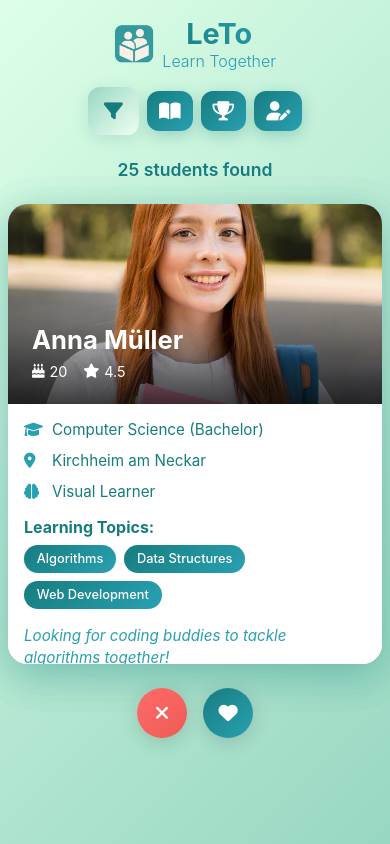
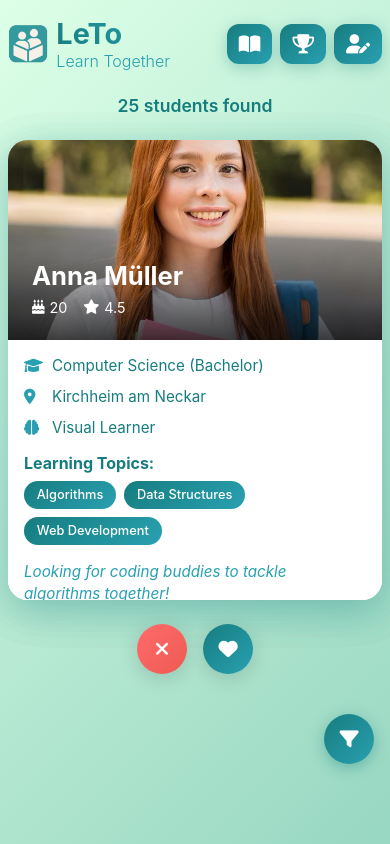
Before and after one commit to JoDi-2903/LeTo-Hackathon, a Vue app in the folder LeTo/: page / in a window 390 px wide. Built offline with nearby package versions, Linux system fonts and the light colour scheme.

Commit message:
moved filter button from header to floating-action-button position

```diff
--- a/LeTo/src/views/HomePage.vue
+++ b/LeTo/src/views/HomePage.vue
@@ -10,9 +10,6 @@
     </div>
   </div>
   <div class="header-actions">
-    <button class="filter-toggle" @click="showFilters = !showFilters">
-      <i class="fas fa-filter"></i>
-    </button>
     <button class="courses-toggle" @click="$router.push('/groups-courses')">
       <i class="fas fa-book-open"></i>
     </button>
@@ -254,6 +251,10 @@
         <button @click="resetFilters" class="btn-primary">Reset Filters</button>
       </div>
     </div>
+  <!-- Add floating action button at the bottom of the page -->
+    <button class="filter-fab" @click="showFilters = !showFilters">
+      <i class="fas fa-filter"></i>
+    </button>
   </div>
 </template>
 
@@ -596,6 +597,32 @@ export default {
   min-width: 0; /* Allow text to shrink if needed */
 }
 
+/* Floating Action Button (FAB) for filters */
+.filter-fab {
+  position: fixed;
+  bottom: 1.5rem;
+  right: 1.5rem;
+  background: linear-gradient(135deg, var(--teal-green), var(--teal));
+  color: white;
+  border: none;
+  border-radius: 50%;
+  width: 60px;
+  height: 60px;
+  font-size: 1.5rem;
+  cursor: pointer;
+  box-shadow: 0 4px 15px rgba(22, 125, 127, 0.4);
+  transition: all 0.3s ease;
+  display: flex;
+  align-items: center;
+  justify-content: center;
+  z-index: 1000;
+}
+
+.filter-fab:hover {
+  transform: scale(1.1);
+  box-shadow: 0 6px 20px rgba(22, 125, 127, 0.6);
+}
+
 /* Update responsive design for the header */
 @media (max-width: 480px) {
   .app-header {
@@ -619,8 +646,12 @@ export default {
     font-size: 0.8rem; /* Smaller subtitle on mobile */
   }
 
-  .filter-toggle {
-    padding: 0.5rem 0.75rem; /* Smaller padding for the filter button */
+  .filter-fab {
+    bottom: 1rem;
+    right: 1rem;
+    width: 50px;
+    height: 50px;
+    font-size: 1.2rem;
   }
 }
 
@@ -640,24 +671,6 @@ export default {
   color: var(--teal);
   margin: 0;
   font-weight: 300;
-}
-
-.filter-toggle {
-  background: linear-gradient(135deg, var(--spearmint), var(--mint-light));
-  color: var(--teal-green);
-  border: none;
-  border-radius: 12px;
-  padding: 0.75rem 1rem;
-  font-size: 1.2rem;
-  cursor: pointer;
-  transition: all 0.3s ease;
-  box-shadow: 0 4px 15px rgba(22, 125, 127, 0.15);
-  flex-shrink: 0;
-}
-
-.filter-toggle:hover {
-  transform: translateY(-2px);
-  box-shadow: 0 6px 20px rgba(22, 125, 127, 0.25);
 }
 
 /* Filters Panel */
@@ -1207,14 +1220,24 @@ export default {
     padding: 0.5rem;
   }
 
+  /* Keep header as row rather than column */
   .app-header {
-    flex-direction: column;
-    gap: 1rem;
-    text-align: center;
+    flex-direction: row;
+    gap: 0.5rem;
+    justify-content: space-between;
   }
 
   .app-title {
     font-size: 1.8rem;
+  }
+
+  /* Position FAB higher in viewport for better accessibility */
+  .filter-fab {
+    bottom: 5rem;  /* Position higher from bottom */
+    right: 1rem;
+    width: 50px;
+    height: 50px;
+    font-size: 1.2rem;
   }
 
   .checkbox-group {
```
